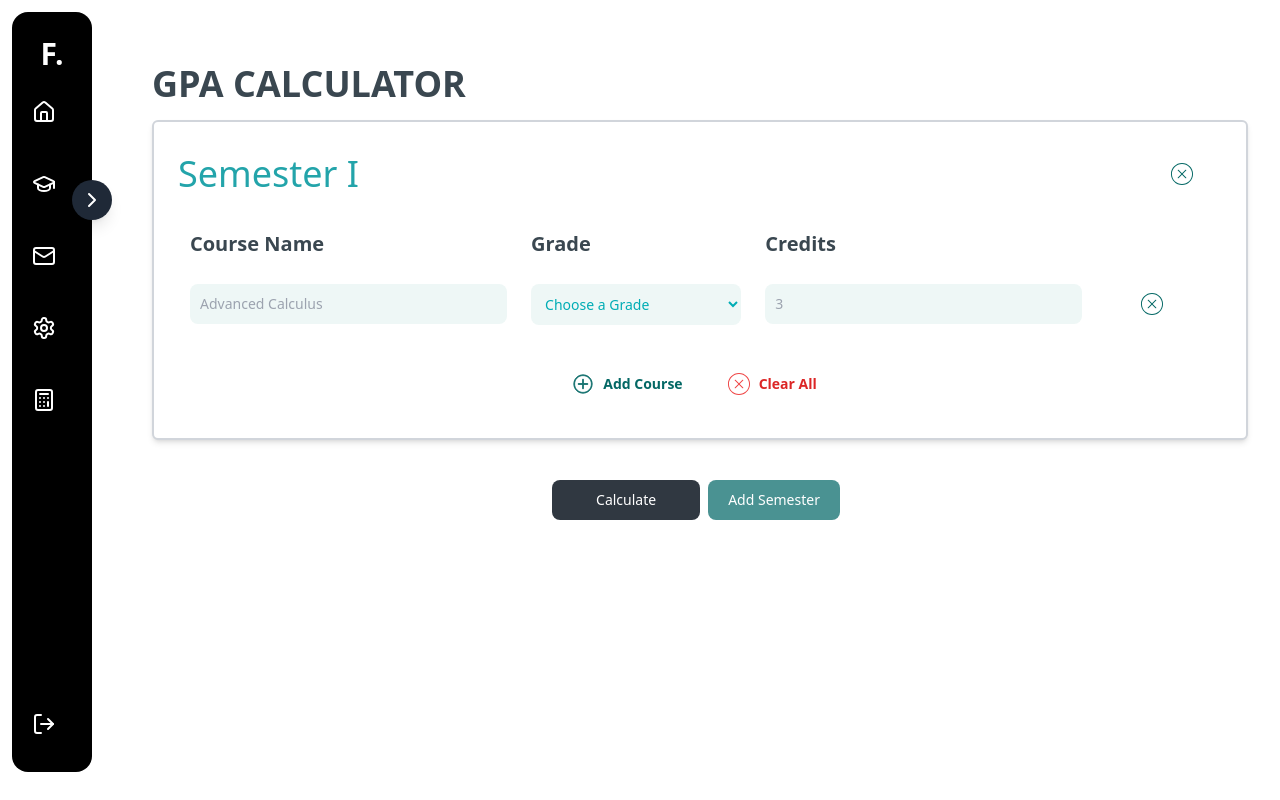
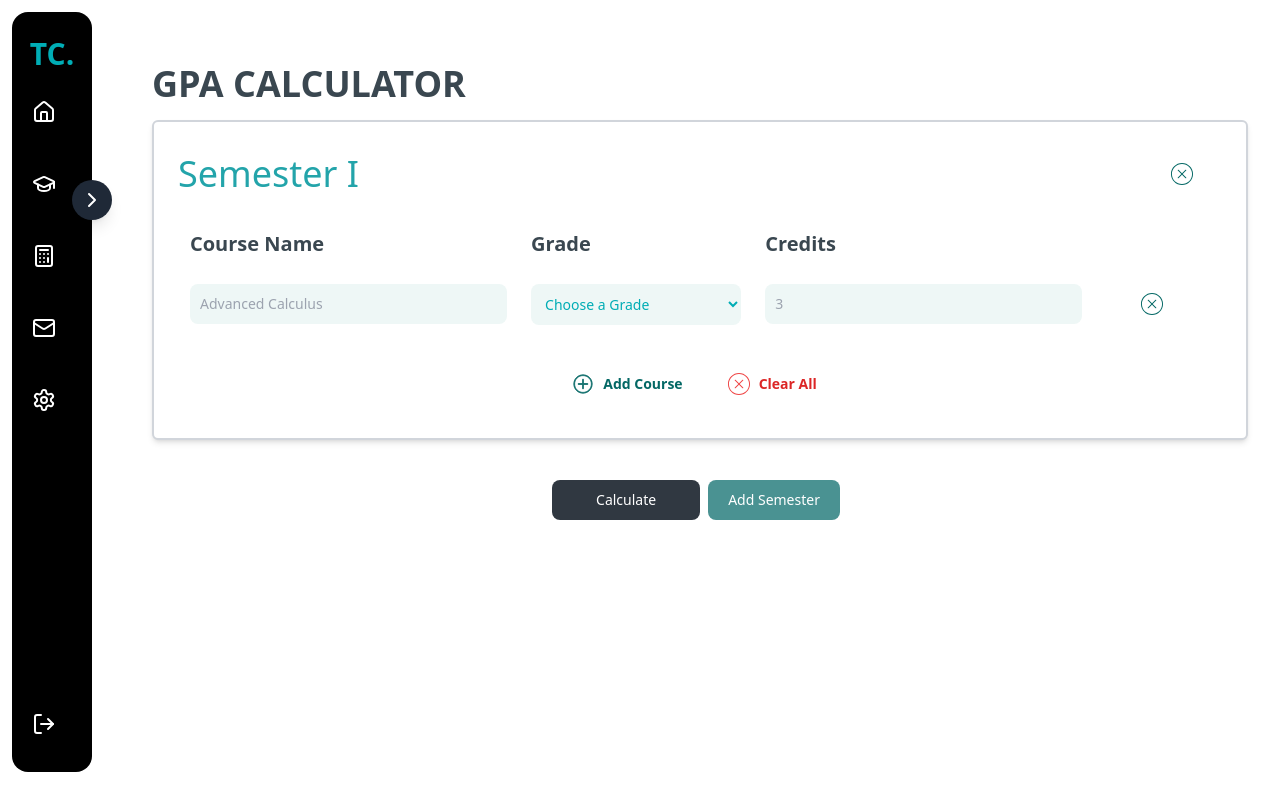
Before and after one commit to A-Simie/CGPA_Cal, a React (Vite) app: page /cgpa_calculator in a window 1280 px wide. Built offline with nearby package versions, Linux system fonts and the light colour scheme.

Commit message:
color change

```diff
--- a/src/components/learningChart.jsx
+++ b/src/components/learningChart.jsx
@@ -12,6 +12,9 @@ import {
 const LearningChart = ({ data, viewType }) => {
   return (
     <div className="bg-white rounded-xl p-6">
+      <p className="text-2xl font-semibold text-[#00ADB5] mb-4 ">
+        Your Statistics
+      </p>
       <div className="flex justify-between items-center mb-6">
         <div className="flex gap-6">
           <button className="font-medium text-black">Learning Hours</button>
--- a/src/components/shared/dashboardLayout.jsx
+++ b/src/components/shared/dashboardLayout.jsx
@@ -49,8 +49,11 @@ const DesktopSidebar = () => {
         ${isOpen ? "w-64 shadow-2xl px-5" : "w-20"}`}
       >
         {/* Top Section - Logo */}
-        <Link to="/" className="text-3xl font-bold flex justify-center pb-4">
-          F.
+        <Link
+          to="/"
+          className="text-3xl text-[#00ADB5] font-bold flex justify-center pb-4"
+        >
+          TC.
         </Link>
 
         {/* Scrollable Middle Section */}
@@ -69,6 +72,12 @@ const DesktopSidebar = () => {
             text="Courses"
             isOpen={isOpen}
             to="/courses"
+          />{" "}
+          <SidebarIcon
+            icon={<Calculator size={24} />}
+            text="CGPA Calculator"
+            isOpen={isOpen}
+            to="/cgpa_calculator"
           />
           <SidebarIcon
             icon={<Mail size={24} />}
@@ -81,12 +90,6 @@ const DesktopSidebar = () => {
             text="Settings"
             isOpen={isOpen}
             to="/settings"
-          />
-          <SidebarIcon
-            icon={<Calculator size={24} />}
-            text="CGPA Calculator"
-            isOpen={isOpen}
-            to="/cgpa_calculator"
           />
         </div>
 
@@ -126,8 +129,8 @@ const MobileNavbar = ({ onSidebarToggle }) => {
         <Menu size={24} />
       </button>
 
-      <Link to="/" className="text-2xl font-bold">
-        F.
+      <Link to="/" className="text-2xl text-[#00ADB5] font-bold">
+        TC.
       </Link>
 
       <div className="flex items-center space-x-4">
@@ -167,8 +170,8 @@ const MobileSidebar = ({ isOpen, onClose }) => {
         `}
       >
         <div className="p-6 flex justify-between items-center">
-          <Link to="/" className="text-3xl font-bold">
-            F.
+          <Link to="/" className="text-3xl text-[#00ADB5] font-bold">
+            TC.
           </Link>
           <button onClick={onClose}>
             <Menu size={24} />
```
